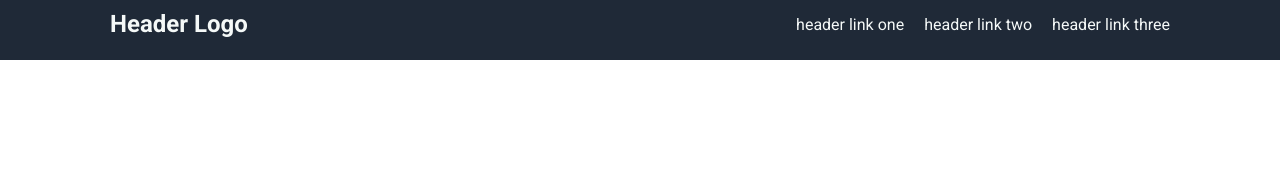
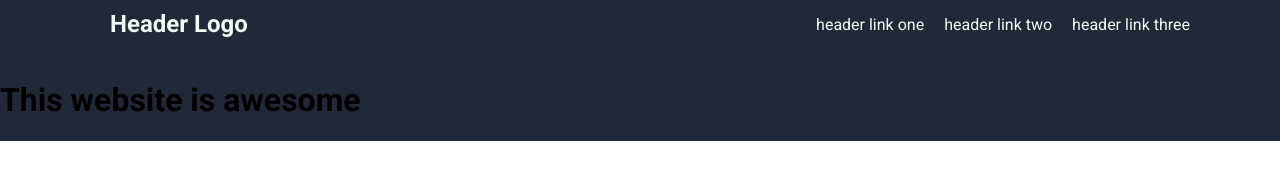
Before and after one commit to Vertimyst/odin-landing-page, a plain HTML site: page index.html in a window 1280 px wide. Drawn offline with Linux system fonts and the light colour scheme.

```diff
--- a/index.html
+++ b/index.html
@@ -22,5 +22,12 @@
             </ul>
         </div>
     </div>
+    <div id="hero-container">
+        <div id="hero-text">
+            <h1>This website is awesome</h1>
+        </div>
+        <div id="hero-image">
+        </div>
+    </div>
 </body>
 </html>
--- a/style.css
+++ b/style.css
@@ -1,5 +1,4 @@
 body {
-    display: flex;
     margin: 0;
     padding: 0;
     font-family: Roboto;
@@ -33,3 +32,10 @@ body {
 #nav li {
     margin-left: 20px;
 }
+
+#hero-container {
+    background-color: #1F2937;
+    display: flex;
+    flex-direction: column;
+    width: 100%;
+}
```
